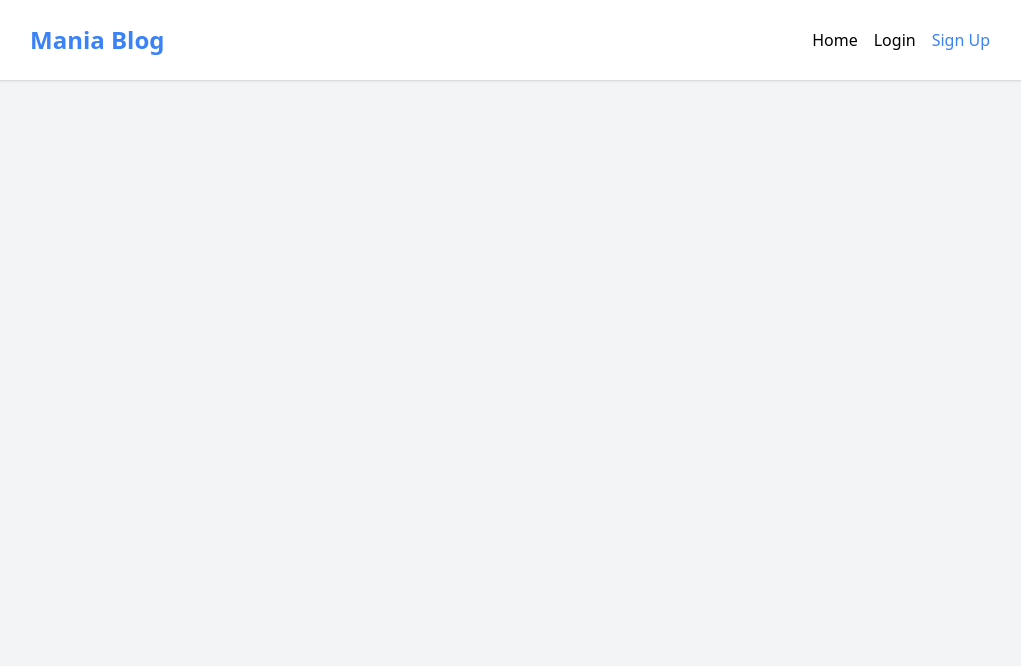
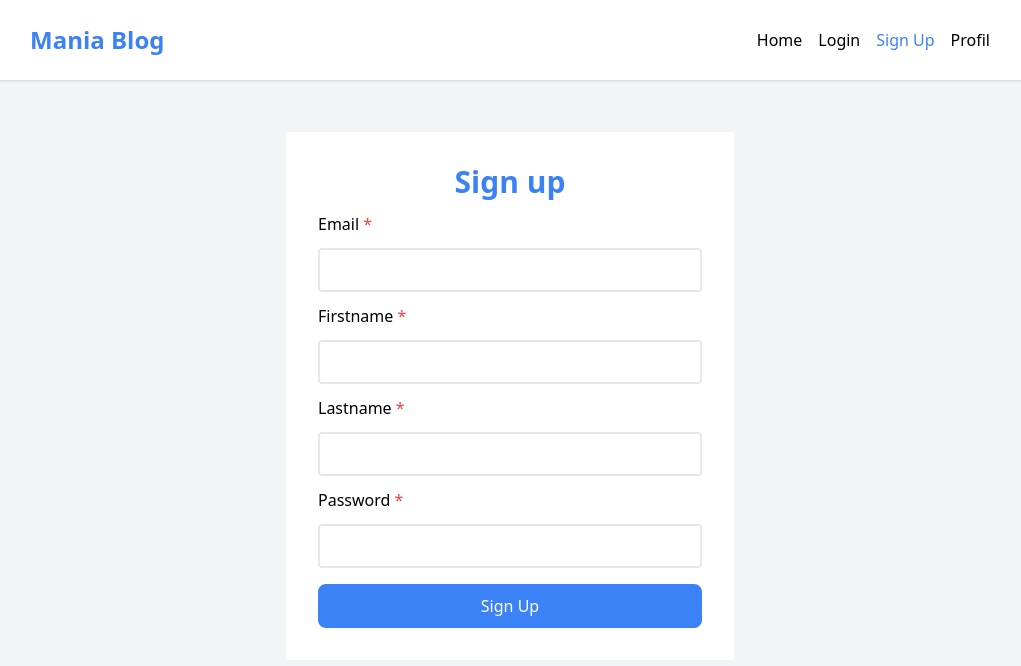
Before and after one commit to JiovannyCoder/blogmania-frontend, a React (Vite) app: page /signup in a window 1280 px wide. Shown: the top 666 px of the page, without its empty margins (130-1151 px from the left). Built offline with nearby package versions, Linux system fonts and the light colour scheme.

Commit message:
profil page, login and signup form created

```diff
--- a/src/App.tsx
+++ b/src/App.tsx
@@ -2,9 +2,13 @@ import { BrowserRouter, Routes, Route } from 'react-router-dom'
 
 // pages
 import Home from "./pages/home/Home";
+import Login from './pages/login/Login';
+import Signup from './pages/signup/Signup';
+import Profil from './pages/profil/Profil';
 
 // components
 import Navbar from './components/Navbar';
+
 
 function App() {
   return (
@@ -16,6 +20,18 @@ function App() {
             path="/"
             element={<Home />}
           />
+          <Route
+            path="/login"
+            element={<Login />}
+          />
+          <Route
+            path="/signup"
+            element={<Signup />}
+          />
+          <Route
+            path="/profil"
+            element={<Profil />}
+          />
         </Routes>
       </div>
     </BrowserRouter>
--- a/src/components/Navbar.tsx
+++ b/src/components/Navbar.tsx
@@ -11,6 +11,7 @@ export default function Navbar() {
                 <NavLink to="/">Home</NavLink>
                 <NavLink to="/login">Login</NavLink>
                 <NavLink to="/signup">Sign Up</NavLink>
+                <NavLink to="/profil">Profil</NavLink>
             </div>
         </nav>
     </header>
--- /dev/null
+++ b/src/pages/login/Login.tsx
@@ -0,0 +1,22 @@
+
+
+export default function Login() {
+  return (
+    <div className="bg-white p-8 rounded max-w-md my-8 mx-auto">
+      <h1 className="text-primary text-center">Log in</h1>
+      <form className="w-full">
+        <div>
+          <label htmlFor="email">Email</label>
+          <input type="email" id="email" />
+        </div>
+        <div>
+          <label htmlFor="password">Password</label>
+          <input type="password" id="password" />
+        </div>
+        <div className="mt-4">
+          <button type="submit" className='btn-primary btn-lg w-full'>Log in</button>
+        </div>
+      </form>
+    </div>
+  )
+}
--- /dev/null
+++ b/src/pages/profil/Profil.tsx
@@ -0,0 +1,7 @@
+import React from 'react'
+
+export default function Profil() {
+  return (
+    <div>Profil page here</div>
+  )
+}
--- /dev/null
+++ b/src/pages/signup/Signup.tsx
@@ -0,0 +1,30 @@
+import React from 'react'
+
+export default function Signup() {
+  return (
+    <div className="bg-white p-8 rounded max-w-md my-8 mx-auto">
+    <h1 className="text-primary text-center">Sign up</h1>
+    <form className="w-full">
+      <div>
+        <label htmlFor="email">Email <span className="text-red-500">*</span></label>
+        <input type="email" id="email" />
+      </div>
+      <div>
+        <label htmlFor="firstname">Firstname <span className="text-red-500">*</span></label>
+        <input type="text" id="firstname" />
+      </div>
+      <div>
+        <label htmlFor="lastname">Lastname <span className="text-red-500">*</span></label>
+        <input type="email" id="lastname" />
+      </div>
+      <div>
+        <label htmlFor="password">Password <span className="text-red-500">*</span></label>
+        <input type="password" id="password" />
+      </div>
+      <div className="mt-4">
+        <button type="submit" className='btn-primary btn-lg w-full'>Sign Up</button>
+      </div>
+    </form>
+  </div>
+  )
+}
```
